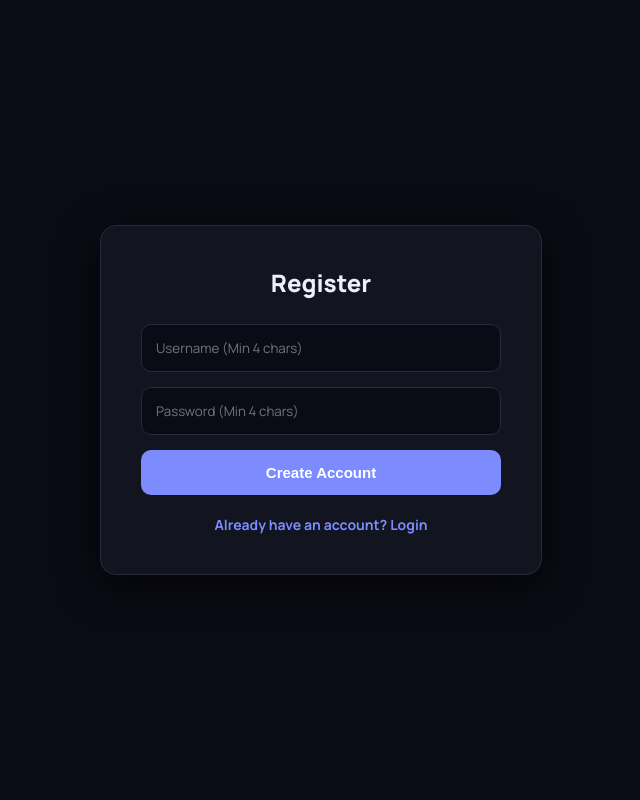
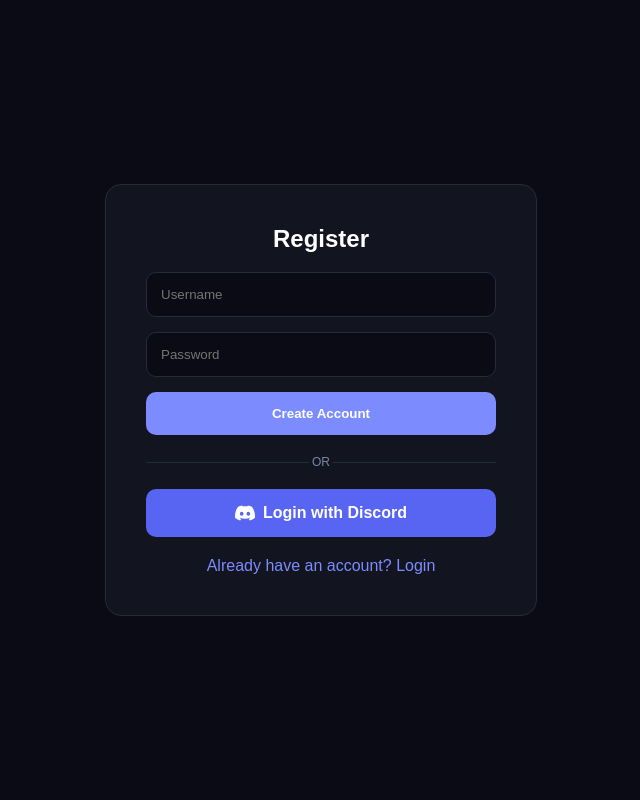
Before and after one commit to ims13q-pixel/-, a Flask app: page /register in a window 1280 px wide. Shown: the whole page, without its empty margins (319-959 px from the left). Run offline with Flask 3, Linux system fonts and the light colour scheme.

Commit message:
Update auth.html

```diff
--- a/templates/auth.html
+++ b/templates/auth.html
@@ -5,16 +5,19 @@
 <meta name="viewport" content="width=device-width,initial-scale=1">
 <title>Login - OVERSEER</title>
 <style>
-    @import url('https://fonts.googleapis.com/css2?family=Manrope:wght@400;500;700;800&display=swap');
-    body { background: #0a0b14; color: #eceffa; font-family: 'Manrope', sans-serif; display: flex; justify-content: center; align-items: center; height: 100vh; margin: 0; }
-    .box { background: #12141f; padding: 40px; border-radius: 16px; border: 1px solid #252a3d; width: 100%; max-width: 360px; box-shadow: 0 10px 40px rgba(0,0,0,0.6); }
-    h2 { text-align: center; margin-top: 0; font-weight: 800; margin-bottom: 25px; font-size: 24px;}
-    input { width: 100%; padding: 14px; margin-bottom: 15px; background: #0a0b14; border: 1px solid #252a3d; color: white; border-radius: 10px; box-sizing: border-box; font-family: inherit; outline: none; transition: 0.2s; }
-    input:focus { border-color: #7c8cff; box-shadow: 0 0 0 3px rgba(124,140,255,0.1); }
-    button { width: 100%; padding: 14px; background: #7c8cff; color: #fff; border: none; border-radius: 10px; cursor: pointer; font-weight: 800; font-size: 15px; transition: 0.2s; }
-    button:hover { background: #6a7aee; }
-    .err { color: #ff6b7d; font-size: 13px; margin-bottom: 15px; text-align: center; display: none; background: rgba(255,107,125,0.1); padding: 10px; border-radius: 8px; border: 1px solid rgba(255,107,125,0.2);}
-    a { color: #7c8cff; text-decoration: none; display: block; text-align: center; margin-top: 20px; font-size: 14px; font-weight: 700;}
+    body { background: #0a0b14; color: #fff; font-family: sans-serif; display: flex; justify-content: center; align-items: center; height: 100vh; margin: 0; }
+    .box { background: #12141f; padding: 40px; border-radius: 16px; border: 1px solid #252a3d; width: 100%; max-width: 350px; }
+    h2 { text-align: center; margin-top: 0; }
+    input { width: 100%; padding: 14px; margin-bottom: 15px; background: #0a0b14; border: 1px solid #252a3d; color: white; border-radius: 10px; box-sizing: border-box; }
+    button { width: 100%; padding: 14px; background: #7c8cff; color: #fff; border: none; border-radius: 10px; cursor: pointer; font-weight: bold; }
+    .err { color: #ff6b7d; margin-bottom: 15px; text-align: center; display: none; }
+    a { color: #7c8cff; text-decoration: none; display: block; text-align: center; margin-top: 20px; }
+    .divider { display: flex; align-items: center; text-align: center; margin: 20px 0; color: #7d86a6; font-size: 12px; }
+    .divider::before, .divider::after { content: ''; flex: 1; border-bottom: 1px solid #252a3d; }
+    .divider:not(:empty)::before { margin-right: .25em; }
+    .divider:not(:empty)::after { margin-left: .25em; }
+    .discord-btn { background: #5865F2; margin-top: 10px; display: flex; justify-content: center; align-items: center; gap: 8px; text-decoration: none; color: white; padding: 14px; border-radius: 10px; font-weight: bold; }
+    .discord-btn:hover { background: #4752C4; }
 </style>
 </head>
 <body>
@@ -22,10 +25,17 @@
     <h2>{{ "Register" if mode == "register" else "Login" }}</h2>
     <div class="err" id="err"></div>
     <form id="form">
-        <input type="text" id="user" placeholder="Username (Min 4 chars)" required>
-        <input type="password" id="pass" placeholder="Password (Min 4 chars)" required>
+        <input type="text" id="user" placeholder="Username" required>
+        <input type="password" id="pass" placeholder="Password" required>
         <button type="submit">{{ "Create Account" if mode == "register" else "Sign In" }}</button>
     </form>
+
+    <div class="divider">OR</div>
+    <a href="/auth/discord" class="discord-btn">
+        <svg width="20" height="20" viewBox="0 0 24 24" fill="currentColor"><path d="M20.317 4.3698a19.7913 19.7913 0 00-4.8851-1.5152.0741.0741 0 00-.0785.0371c-.211.3753-.4447.8648-.6083 1.2495-1.8447-.2762-3.68-.2762-5.4868 0-.1636-.3933-.4058-.8742-.6177-1.2495a.077.077 0 00-.0785-.037 19.7363 19.7363 0 00-4.8852 1.515.0699.0699 0 00-.0321.0277C.5334 9.0458-.319 13.5799.0992 18.0578a.0824.0824 0 00.0312.0561c2.0528 1.5076 4.0413 2.4228 5.9929 3.0294a.0777.0777 0 00.0842-.0276c.4616-.6304.8731-1.2952 1.226-1.9942a.076.076 0 00-.0416-.1057c-.6528-.2476-1.2743-.5495-1.8722-.8923a.077.077 0 01-.0076-.1277c.1258-.0943.2517-.1923.3718-.2914a.0743.0743 0 01.0776-.0105c3.9278 1.7933 8.18 1.7933 12.0614 0a.0739.0739 0 01.0785.0095c.1202.099.246.1981.3728.2924a.077.077 0 01-.0066.1276 12.2986 12.2986 0 01-1.873.8914.0766.0766 0 00-.0407.1067c.3604.698.7719 1.3628 1.225 1.9932a.076.076 0 00.0842.0286c1.961-.6067 3.9495-1.5219 6.0023-3.0294a.077.077 0 00.0313-.0552c.5004-5.177-.8382-9.6739-3.5485-13.6604a.061.061 0 00-.0312-.0286zM8.02 15.3312c-1.1825 0-2.1569-1.0857-2.1569-2.419 0-1.3332.9555-2.4189 2.157-2.4189 1.2108 0 2.1757 1.0952 2.1568 2.419 0 1.3332-.9555 2.4189-2.1569 2.4189zm7.9748 0c-1.1825 0-2.1569-1.0857-2.1569-2.419 0-1.3332.9554-2.4189 2.1569-2.4189 1.2108 0 2.1757 1.0952 2.1568 2.419 0 1.3332-.946 2.4189-2.1568 2.4189z"/></svg>
+        Login with Discord
+    </a>
+
     <a href="{{ '/login' if mode == 'register' else '/register' }}">
         {{ "Already have an account? Login" if mode == "register" else "Create an account" }}
     </a>
@@ -33,10 +43,6 @@
 <script>
     document.getElementById('form').onsubmit = async (e) => {
         e.preventDefault();
-        const btn = document.querySelector('button');
-        const err = document.getElementById('err');
-        btn.disabled = true; btn.textContent = 'Wait...'; err.style.display = 'none';
-
         try {
             const res = await fetch(window.location.href, {
                 method: 'POST',
@@ -48,18 +54,8 @@
             });
             const data = await res.json();
             if (res.ok) window.location.href = '/';
-            else {
-                err.textContent = data.error;
-                err.style.display = 'block';
-                btn.disabled = false;
-                btn.textContent = '{{ "Create Account" if mode == "register" else "Sign In" }}';
-            }
-        } catch (error) {
-            err.textContent = "Connection failed.";
-            err.style.display = 'block';
-            btn.disabled = false;
-            btn.textContent = '{{ "Create Account" if mode == "register" else "Sign In" }}';
-        }
+            else { document.getElementById('err').style.display = 'block'; document.getElementById('err').innerText = data.error; }
+        } catch (err) { document.getElementById('err').style.display = 'block'; document.getElementById('err').innerText = "Error"; }
     };
 </script>
 </body>
```
